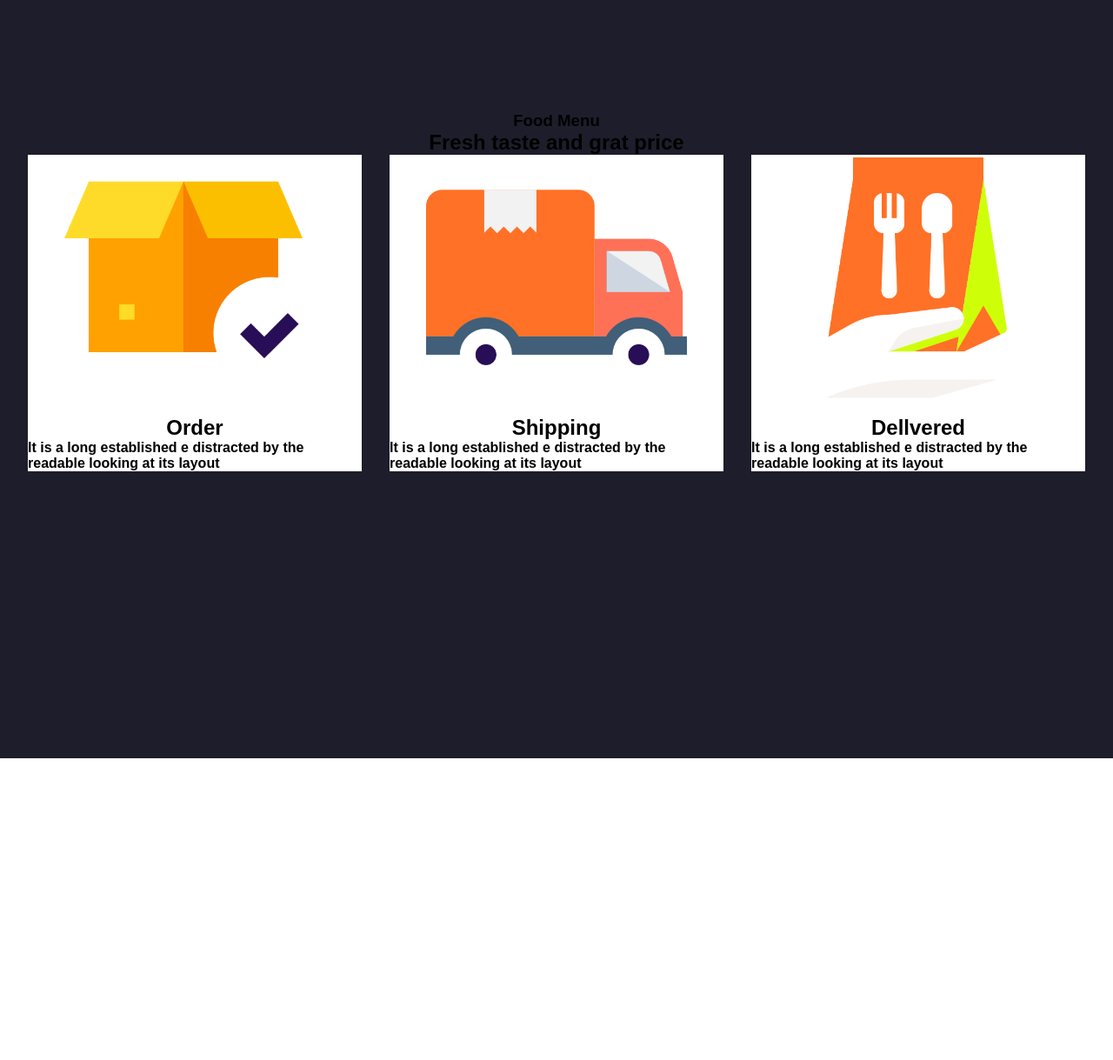
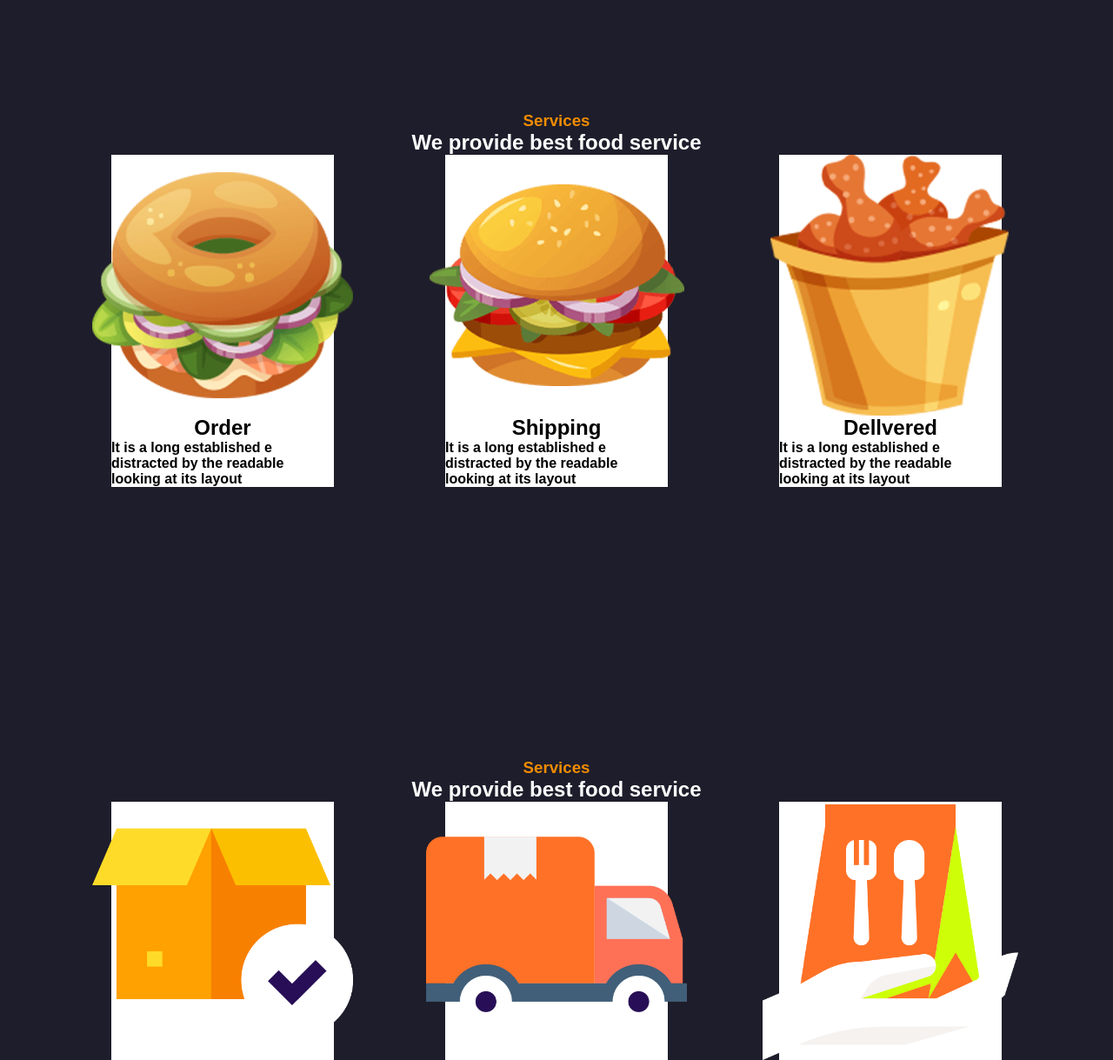
Before and after one commit to Hendricksoncala/ProyectoWeb-viejo-, a plain HTML site: page index.html in a window 1280 px wide. Shown: the part 1440-2659 px from the top of the page at 87% size. Before the commit the page ends 2312 px from the top, so only its background shows below. Drawn offline with Linux system fonts and the light colour scheme.

Commit message:
feat: :sparkles: creando la pagina numero 4
creando la pagina numero 4

```diff
--- a/css/style.css
+++ b/css/style.css
@@ -142,8 +142,8 @@ button{
     width: 60vh; /* Define el ancho deseado */
     height: auto;
 }
+/*tercera pagina------------------------------------------------------------------------------*/
 
-/*tercera pagina -----------------------------------------------------------------------------*/
 .page3{
 
     width: 100%;
@@ -151,7 +151,7 @@ button{
     background: var(--color-primario);
 }
 
-.menu_opciones{
+.menu_opciones_food{
     display: flex;
     flex-direction: row;
     justify-content: space-evenly;
@@ -164,6 +164,14 @@ button{
     justify-content: center;
     align-items: center;
 }
+.text3 h3{
+    /*amarillo*/
+    color: var(--color-secundario);
+}
+.text3 h1{
+    /*blanca*/
+    color: var(--color-tercero)
+}
 
 .img1{
     display: flex;
@@ -171,7 +179,8 @@ button{
     align-items: center;
     justify-content: center;
     background: var(--color-tercero);
-    width: 30vw;
+    width: 20vw;
+
 }
 .img2{
     display: flex;
@@ -179,7 +188,7 @@ button{
     align-items: center;
     justify-content: center;
     background: var(--color-tercero);
-    width: 30vw;
+    width: 20vw;
 }
 .img3{
     display: flex;
@@ -187,7 +196,7 @@ button{
     align-items: center;
     justify-content: center;
     background: var(--color-tercero);
-    width: 30vw;
+    width: 20vw;
 }
 .img1_1{
     width: 300px;
@@ -216,3 +225,82 @@ button{
     align-items: center;
 
 }
+/*cuarta pagina -----------------------------------------------------------------------------*/
+.page4{
+
+    width: 100%;
+    height: 93vh;
+    background: var(--color-primario);
+}
+
+.menu_opciones_envio{
+    display: flex;
+    flex-direction: row;
+    justify-content: space-evenly;
+    align-items: center;
+
+}
+.text4{
+    display: flex;
+    flex-direction: column;
+    justify-content: center;
+    align-items: center;
+}
+.text4 h3{
+    /*amarillo*/
+    color: var(--color-secundario);
+}
+.text4 h1{
+    /*blanca*/
+    color: var(--color-tercero)
+}
+
+.img1{
+    display: flex;
+    flex-direction: column;
+    align-items: center;
+    justify-content: center;
+    width: 20vw;
+
+}
+.img2{
+    display: flex;
+    flex-direction: column;
+    align-items: center;
+    justify-content: center;
+    width: 20vw;
+}
+.img3{
+    display: flex;
+    flex-direction: column;
+    align-items: center;
+    justify-content: center;
+    width: 20vw;
+}
+.img1_1{
+    width: 300px;
+
+
+}
+.img1_2{
+    width: 300px;
+
+}
+.img1_3{
+    width: 300px;
+
+}
+
+.menu_opciones h2{
+    display: flex;
+    align-items: center;
+    justify-content: center;
+    flex-direction: column;
+}
+.menu_opciones h4{
+    display: flex;
+    justify-content: center;
+    flex-direction: column;
+    align-items: center;
+
+}
--- a/index.html
+++ b/index.html
@@ -54,10 +54,39 @@
     <section class="page3">
         <div class="tercera_pagina">
             <div class="text3">
-                <h3>Food Menu</h3>
-                <h1>Fresh taste and grat price</h1>
+                <h3>Services</h3>
+                <h1>We provide best food service</h1>
             </div>
-            <div class="menu_opciones">
+            <div class="menu_opciones_food">
+                <div class="img1">
+                    <img class="img1_1" src="storage/food1.png">
+                    <h2>Order</h2>
+                    <h4>It is a long established e distracted by the readable looking at its layout</h4>
+                </div>
+                <div class="img2">
+                    <img class="img1_2"  src="storage/food2.png">
+                    <h2>Shipping</h2>
+                    <h4>It is a long established e distracted by the readable looking at its layout</h4>
+
+                </div>
+                <div class="img3">
+                    <img class="img1_3"  src="storage/food3.png">
+                    <h2>Dellvered</h2>
+                    <h4>It is a long established e distracted by the readable looking at its layout</h4>
+
+                </div>
+            </div>
+
+        </div>
+
+    </section>
+    <section class="page4">
+        <div class="cuarta_pagina">
+            <div class="text4">
+                <h3>Services</h3>
+                <h1>We provide best food service</h1>
+            </div>
+            <div class="menu_opciones_envio">
                 <div class="img1">
                     <img class="img1_1" src="storage/s1.png">
                     <h2>Order</h2>
```
Also changed, not shown: storage/food1.png (added), storage/food2.png (added), storage/food3.png (added).
